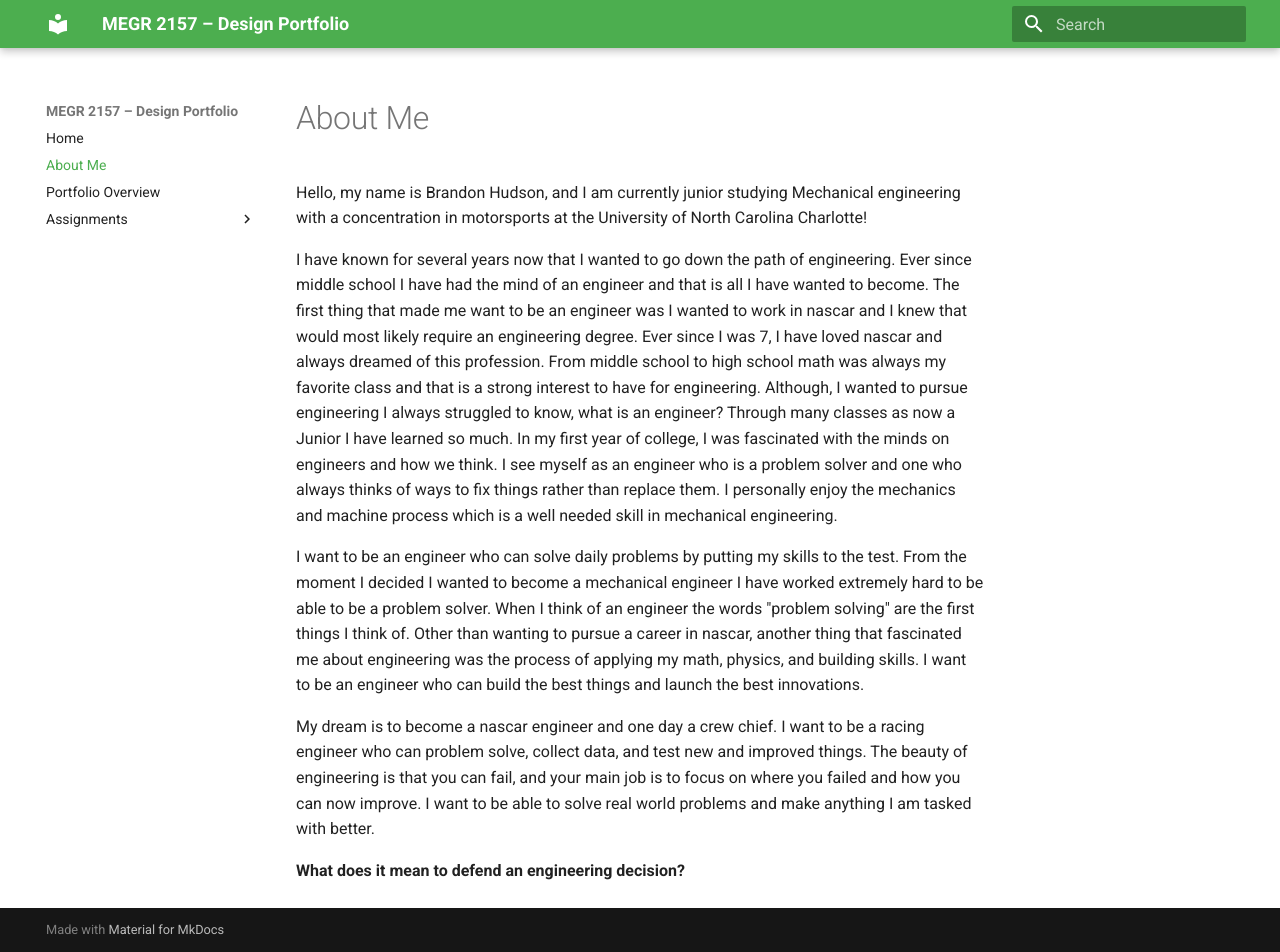
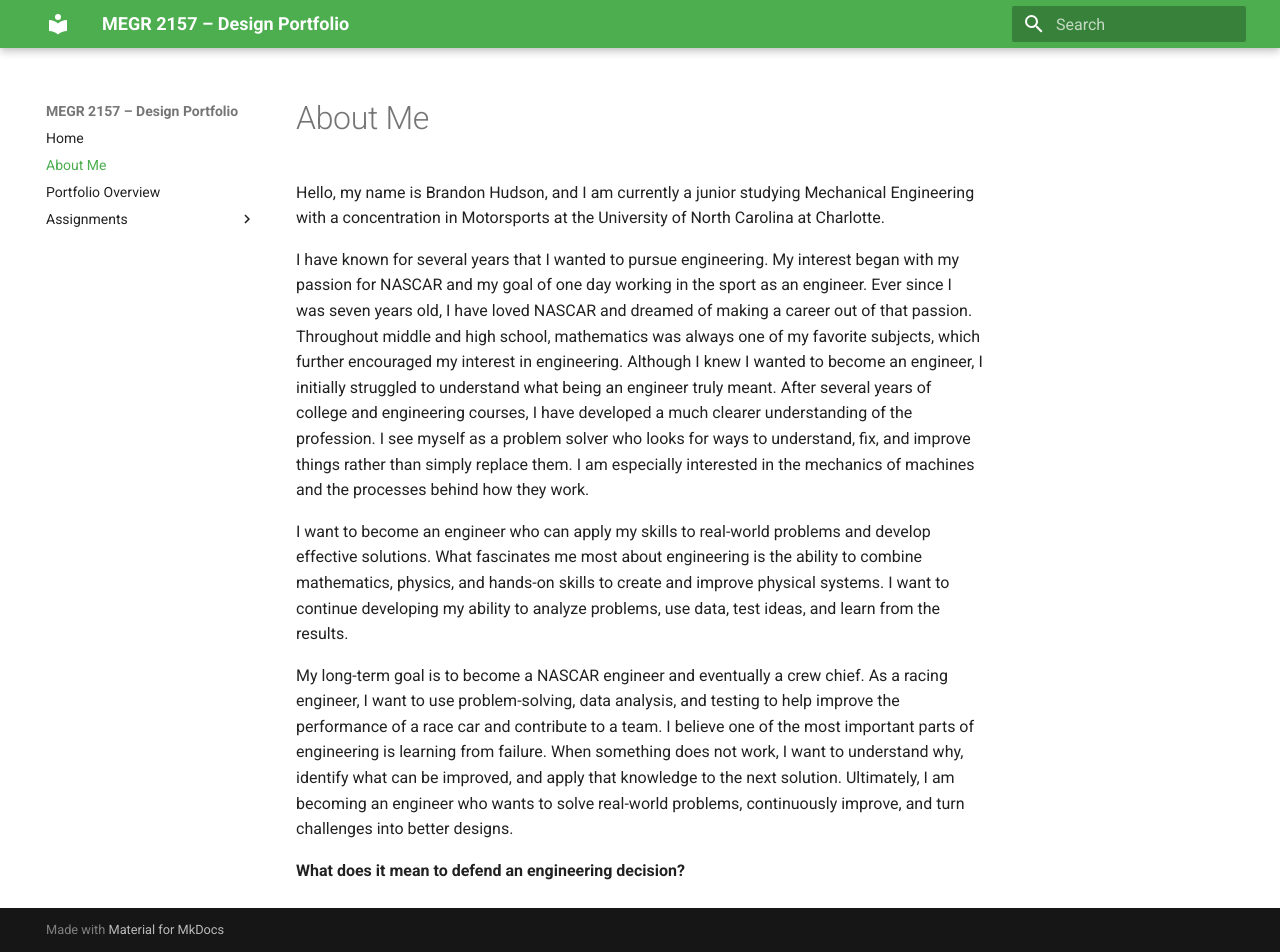
Before and after one commit to brandonhudson11/megr2157-portfolio, an MkDocs documentation site: the page built from docs/aboutme/index.md, in a window 1280 px wide and 952 px high. Built offline with MkDocs 1.6.1 and Material for MkDocs 9.7.7, drawn with Linux system fonts in a browser that asks for light colours.

Commit message:
Update personal statement in about me section
Revised personal introduction and aspirations for clarity and professionalism.

```diff
--- a/docs/aboutme/index.md
+++ b/docs/aboutme/index.md
@@ -1,11 +1,11 @@
 #About Me
-Hello, my name is Brandon Hudson, and I am currently junior studying Mechanical engineering with a concentration in motorsports at the University of North Carolina Charlotte!
+Hello, my name is Brandon Hudson, and I am currently a junior studying Mechanical Engineering with a concentration in Motorsports at the University of North Carolina at Charlotte.
 
-I have known for several years now that I wanted to go down the path of engineering. Ever since middle school I have had the mind of an engineer and that is all I have wanted to become. The first thing that made me want to be an engineer was I wanted to work in nascar and I knew that would most likely require an engineering degree. Ever since I was 7, I have loved nascar and always dreamed of this profession. From middle school to high school math was always my favorite class and that is a strong interest to have for engineering. Although, I wanted to pursue engineering I always struggled to know, what is an engineer? Through many classes as now a Junior I have learned so much. In my first year of college, I was fascinated with the minds on engineers and how we think. I see myself as an engineer who is a problem solver and one who always thinks of ways to fix things rather than replace them. I personally enjoy the mechanics and machine process which is a well needed skill in mechanical engineering.
+I have known for several years that I wanted to pursue engineering. My interest began with my passion for NASCAR and my goal of one day working in the sport as an engineer. Ever since I was seven years old, I have loved NASCAR and dreamed of making a career out of that passion. Throughout middle and high school, mathematics was always one of my favorite subjects, which further encouraged my interest in engineering. Although I knew I wanted to become an engineer, I initially struggled to understand what being an engineer truly meant. After several years of college and engineering courses, I have developed a much clearer understanding of the profession. I see myself as a problem solver who looks for ways to understand, fix, and improve things rather than simply replace them. I am especially interested in the mechanics of machines and the processes behind how they work.
 
-I want to be an engineer who can solve daily problems by putting my skills to the test. From the moment I decided I wanted to become a mechanical engineer I have worked extremely hard to be able to be a problem solver. When I think of an engineer the words "problem solving" are the first things I think of. Other than wanting to pursue a career in nascar, another thing that fascinated me about engineering was the process of applying my math, physics, and building skills. I want to be an engineer who can build the best things and launch the best innovations.
+I want to become an engineer who can apply my skills to real-world problems and develop effective solutions. What fascinates me most about engineering is the ability to combine mathematics, physics, and hands-on skills to create and improve physical systems. I want to continue developing my ability to analyze problems, use data, test ideas, and learn from the results.
 
-My dream is to become a nascar engineer and one day a crew chief. I want to be a racing engineer who can problem solve, collect data, and test new and improved things. The beauty of engineering is that you can fail, and your main job is to focus on where you failed and how you can now improve. I want to be able to solve real world problems and make anything I am tasked with better.
+My long-term goal is to become a NASCAR engineer and eventually a crew chief. As a racing engineer, I want to use problem-solving, data analysis, and testing to help improve the performance of a race car and contribute to a team. I believe one of the most important parts of engineering is learning from failure. When something does not work, I want to understand why, identify what can be improved, and apply that knowledge to the next solution. Ultimately, I am becoming an engineer who wants to solve real-world problems, continuously improve, and turn challenges into better designs.
 
 
 **What does it mean to defend an engineering decision?**
```
